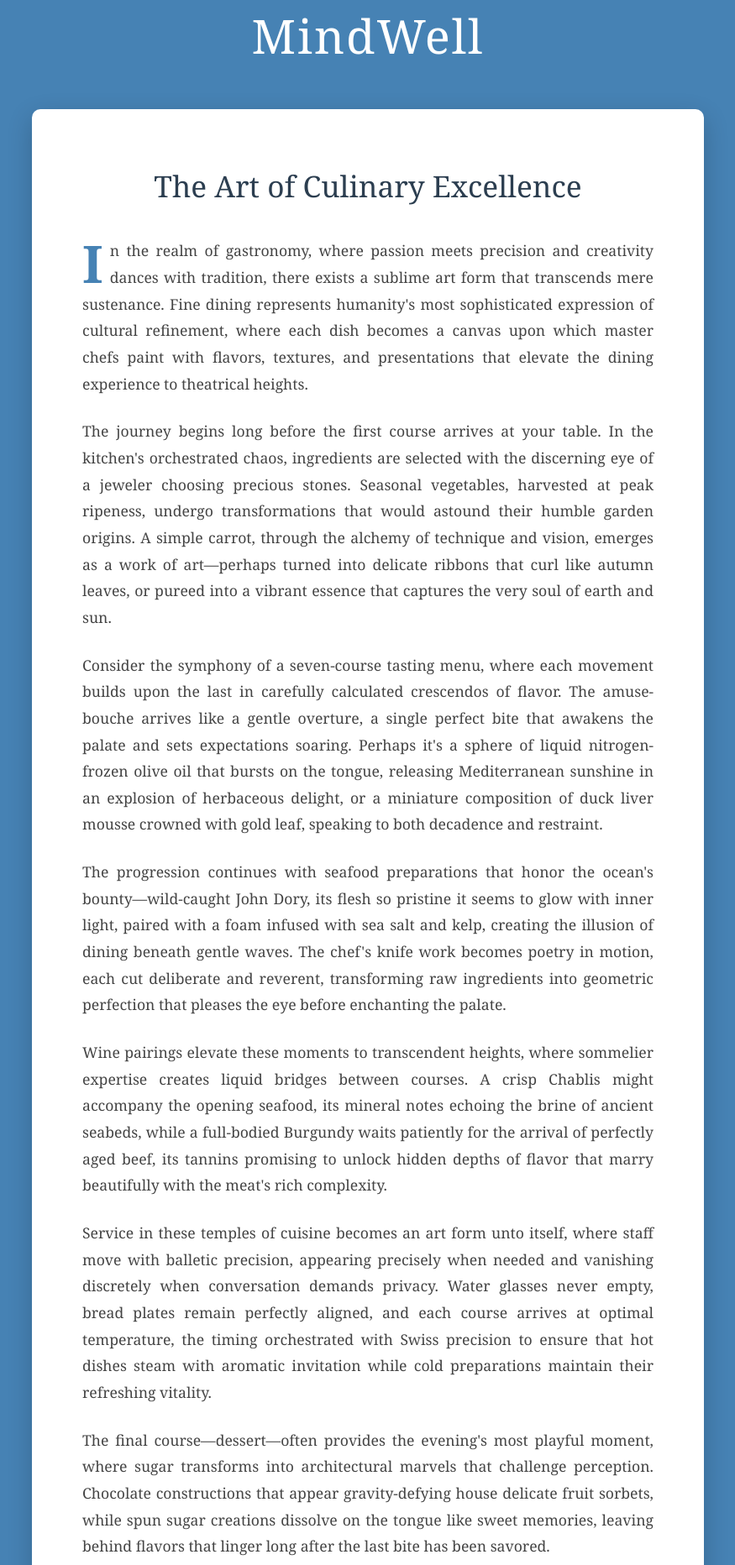
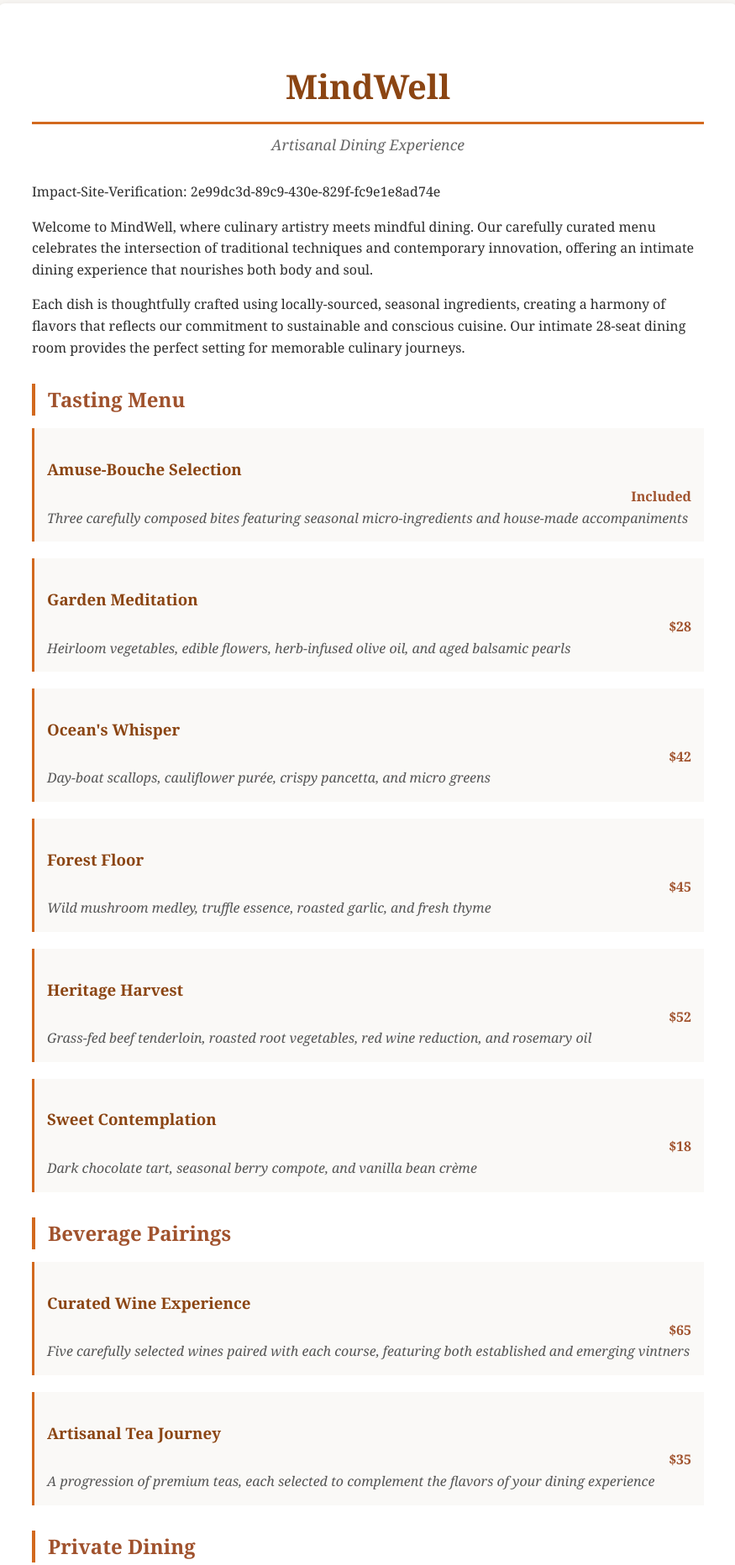
Before and after one commit to mindwell-platform/mindwell, a plain HTML site: page index.html in a window 1280 px wide. Shown: the part 16-1880 px from the top of the page at 84% size, without its empty margins (202-1077 px from the left). Drawn offline with Linux system fonts and the light colour scheme.

Commit message:
Update index.html

```diff
--- a/index.html
+++ b/index.html
@@ -5,107 +5,172 @@
     <meta name="viewport" content="width=device-width, initial-scale=1.0">
     <title>MindWell</title>
     <style>
-        * {
+        body {
+            font-family: 'Georgia', serif;
+            line-height: 1.6;
             margin: 0;
-            padding: 0;
-            box-sizing: border-box;
+            padding: 20px;
+            background-color: #f8f6f3;
+            color: #2c2c2c;
         }
-
-        body {
-            font-family: 'Georgia', 'Times New Roman', serif;
-            background: #4682B4;
-            min-height: 100vh;
-            display: flex;
-            flex-direction: column;
-            justify-content: center;
-            align-items: center;
-            padding: 20px;
+        .container {
+            max-width: 800px;
+            margin: 0 auto;
+            background: white;
+            padding: 40px;
+            border-radius: 8px;
+            box-shadow: 0 2px 10px rgba(0,0,0,0.1);
         }
-
-        .header {
-            color: white;
-            font-size: 3.5em;
-            font-weight: 300;
-            margin-bottom: 50px;
+        h1 {
+            color: #8B4513;
             text-align: center;
-            letter-spacing: 2px;
+            font-size: 2.5em;
+            margin-bottom: 10px;
+            border-bottom: 3px solid #D2691E;
+            padding-bottom: 10px;
         }
-
-        .content-container {
-            background: white;
-            max-width: 800px;
-            padding: 60px;
-            border-radius: 10px;
-            box-shadow: 0 10px 30px rgba(0, 0, 0, 0.2);
-            line-height: 1.8;
-            color: #333;
+        .subtitle {
+            text-align: center;
+            font-style: italic;
+            color: #666;
+            margin-bottom: 30px;
+            font-size: 1.1em;
         }
-
-        .content-container h2 {
-            color: #2c3e50;
-            font-size: 2.2em;
+        .section {
             margin-bottom: 30px;
+        }
+        .section h2 {
+            color: #A0522D;
+            border-left: 4px solid #D2691E;
+            padding-left: 15px;
+            margin-bottom: 15px;
+        }
+        .menu-item {
+            margin-bottom: 20px;
+            padding: 15px;
+            background-color: #faf9f7;
+            border-left: 3px solid #D2691E;
+        }
+        .menu-item h3 {
+            color: #8B4513;
+            margin-bottom: 5px;
+        }
+        .price {
+            font-weight: bold;
+            color: #A0522D;
+            float: right;
+        }
+        .description {
+            font-style: italic;
+            color: #555;
+            clear: both;
+        }
+        .footer {
             text-align: center;
-            font-weight: 400;
+            margin-top: 40px;
+            padding-top: 20px;
+            border-top: 1px solid #ddd;
+            color: #777;
         }
-
-        .content-container p {
-            font-size: 1.1em;
-            margin-bottom: 25px;
-            text-align: justify;
-            color: #444;
-        }
-
-        .content-container p:first-of-type::first-letter {
-            font-size: 3.5em;
-            font-weight: bold;
-            float: left;
-            line-height: 1;
-            margin: 0 8px 0 0;
-            color: #4682B4;
-        }
-
-        @media (max-width: 768px) {
-            .header {
-                font-size: 2.5em;
-                margin-bottom: 30px;
-            }
-
-            .content-container {
-                padding: 40px 30px;
-            }
-
-            .content-container h2 {
-                font-size: 1.8em;
-            }
-
-            .content-container p {
-                font-size: 1em;
-            }
+        .hours {
+            background-color: #f0ede8;
+            padding: 15px;
+            border-radius: 5px;
+            margin-top: 20px;
         }
     </style>
 </head>
 <body>
-    <h1 class="header">MindWell</h1>
+    <div class="container">
+        <h1>MindWell</h1>
+        <div class="subtitle">Artisanal Dining Experience</div>
 
-    <div class="content-container">
-        <h2>The Art of Culinary Excellence</h2>
+        <div class="section">
+            <p>Impact-Site-Verification: 2e99dc3d-89c9-430e-829f-fc9e1e8ad74e</p>
 
-        <p>In the realm of gastronomy, where passion meets precision and creativity dances with tradition, there exists a sublime art form that transcends mere sustenance. Fine dining represents humanity's most sophisticated expression of cultural refinement, where each dish becomes a canvas upon which master chefs paint with flavors, textures, and presentations that elevate the dining experience to theatrical heights.</p>
+            <p>Welcome to MindWell, where culinary artistry meets mindful dining. Our carefully curated menu celebrates the intersection of traditional techniques and contemporary innovation, offering an intimate dining experience that nourishes both body and soul.</p>
 
-        <p>The journey begins long before the first course arrives at your table. In the kitchen's orchestrated chaos, ingredients are selected with the discerning eye of a jeweler choosing precious stones. Seasonal vegetables, harvested at peak ripeness, undergo transformations that would astound their humble garden origins. A simple carrot, through the alchemy of technique and vision, emerges as a work of art—perhaps turned into delicate ribbons that curl like autumn leaves, or pureed into a vibrant essence that captures the very soul of earth and sun.</p>
+            <p>Each dish is thoughtfully crafted using locally-sourced, seasonal ingredients, creating a harmony of flavors that reflects our commitment to sustainable and conscious cuisine. Our intimate 28-seat dining room provides the perfect setting for memorable culinary journeys.</p>
+        </div>
 
-        <p>Consider the symphony of a seven-course tasting menu, where each movement builds upon the last in carefully calculated crescendos of flavor. The amuse-bouche arrives like a gentle overture, a single perfect bite that awakens the palate and sets expectations soaring. Perhaps it's a sphere of liquid nitrogen-frozen olive oil that bursts on the tongue, releasing Mediterranean sunshine in an explosion of herbaceous delight, or a miniature composition of duck liver mousse crowned with gold leaf, speaking to both decadence and restraint.</p>
+        <div class="section">
+            <h2>Tasting Menu</h2>
+            <div class="menu-item">
+                <h3>Amuse-Bouche Selection</h3>
+                <span class="price">Included</span>
+                <div class="description">Three carefully composed bites featuring seasonal micro-ingredients and house-made accompaniments</div>
+            </div>
 
-        <p>The progression continues with seafood preparations that honor the ocean's bounty—wild-caught John Dory, its flesh so pristine it seems to glow with inner light, paired with a foam infused with sea salt and kelp, creating the illusion of dining beneath gentle waves. The chef's knife work becomes poetry in motion, each cut deliberate and reverent, transforming raw ingredients into geometric perfection that pleases the eye before enchanting the palate.</p>
+            <div class="menu-item">
+                <h3>Garden Meditation</h3>
+                <span class="price">$28</span>
+                <div class="description">Heirloom vegetables, edible flowers, herb-infused olive oil, and aged balsamic pearls</div>
+            </div>
 
-        <p>Wine pairings elevate these moments to transcendent heights, where sommelier expertise creates liquid bridges between courses. A crisp Chablis might accompany the opening seafood, its mineral notes echoing the brine of ancient seabeds, while a full-bodied Burgundy waits patiently for the arrival of perfectly aged beef, its tannins promising to unlock hidden depths of flavor that marry beautifully with the meat's rich complexity.</p>
+            <div class="menu-item">
+                <h3>Ocean's Whisper</h3>
+                <span class="price">$42</span>
+                <div class="description">Day-boat scallops, cauliflower purée, crispy pancetta, and micro greens</div>
+            </div>
 
-        <p>Service in these temples of cuisine becomes an art form unto itself, where staff move with balletic precision, appearing precisely when needed and vanishing discretely when conversation demands privacy. Water glasses never empty, bread plates remain perfectly aligned, and each course arrives at optimal temperature, the timing orchestrated with Swiss precision to ensure that hot dishes steam with aromatic invitation while cold preparations maintain their refreshing vitality.</p>
+            <div class="menu-item">
+                <h3>Forest Floor</h3>
+                <span class="price">$45</span>
+                <div class="description">Wild mushroom medley, truffle essence, roasted garlic, and fresh thyme</div>
+            </div>
 
-        <p>The final course—dessert—often provides the evening's most playful moment, where sugar transforms into architectural marvels that challenge perception. Chocolate constructions that appear gravity-defying house delicate fruit sorbets, while spun sugar creations dissolve on the tongue like sweet memories, leaving behind flavors that linger long after the last bite has been savored.</p>
+            <div class="menu-item">
+                <h3>Heritage Harvest</h3>
+                <span class="price">$52</span>
+                <div class="description">Grass-fed beef tenderloin, roasted root vegetables, red wine reduction, and rosemary oil</div>
+            </div>
 
-        <p>This is the magic of fine dining: the transformation of eating from biological necessity into cultural celebration, where every element—from the weight of the silverware to the fold of the napkin—contributes to an experience that nourishes not just the body, but the soul itself.</p>
+            <div class="menu-item">
+                <h3>Sweet Contemplation</h3>
+                <span class="price">$18</span>
+                <div class="description">Dark chocolate tart, seasonal berry compote, and vanilla bean crème</div>
+            </div>
+        </div>
+
+        <div class="section">
+            <h2>Beverage Pairings</h2>
+            <div class="menu-item">
+                <h3>Curated Wine Experience</h3>
+                <span class="price">$65</span>
+                <div class="description">Five carefully selected wines paired with each course, featuring both established and emerging vintners</div>
+            </div>
+
+            <div class="menu-item">
+                <h3>Artisanal Tea Journey</h3>
+                <span class="price">$35</span>
+                <div class="description">A progression of premium teas, each selected to complement the flavors of your dining experience</div>
+            </div>
+        </div>
+
+        <div class="section">
+            <h2>Private Dining</h2>
+            <p>MindWell offers exclusive private dining experiences for intimate gatherings of 6-12 guests. Our chef will work with you to create a personalized menu that reflects your preferences and dietary requirements.</p>
+
+            <p>Advance reservations required. Please contact us at least two weeks prior to your desired date to discuss menu options and availability.</p>
+        </div>
+
+        <div class="hours">
+            <h2>Hours & Reservations</h2>
+            <p><strong>Dinner Service:</strong><br>
+            Tuesday - Thursday: 6:00 PM - 9:30 PM<br>
+            Friday - Saturday: 6:00 PM - 10:00 PM<br>
+            Sunday: 5:30 PM - 9:00 PM<br>
+            Closed Mondays</p>
+
+            <p><strong>Reservations strongly recommended</strong><br>
+            Call: (555) MINDWELL<br>
+            Email: reservations@mindwell-dining.com</p>
+        </div>
+
+        <div class="footer">
+            <p>&copy; 2024 MindWell. All rights reserved.</p>
+            <p>123 Artisan Lane, Culinary District</p>
+        </div>
     </div>
 </body>
 </html>
```
